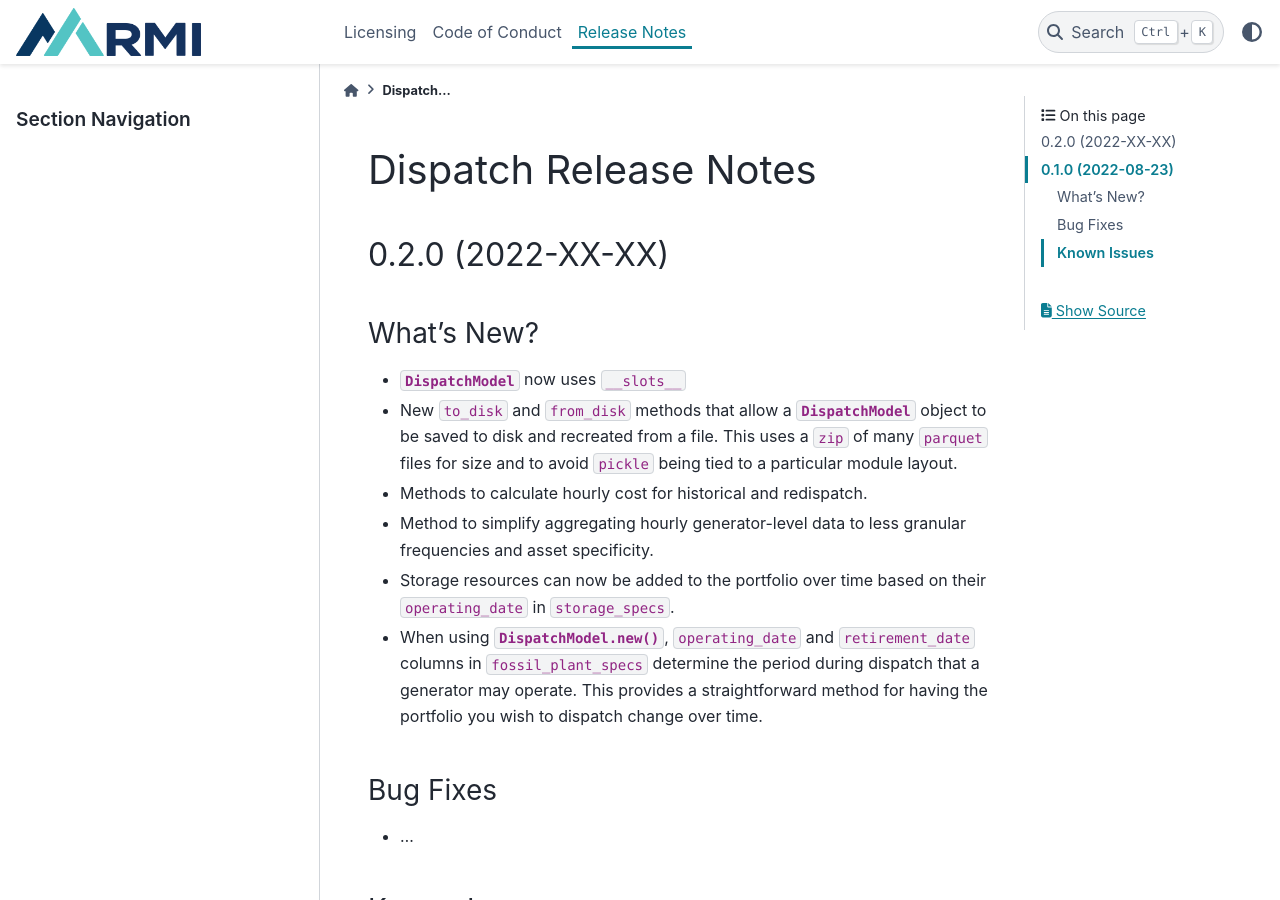
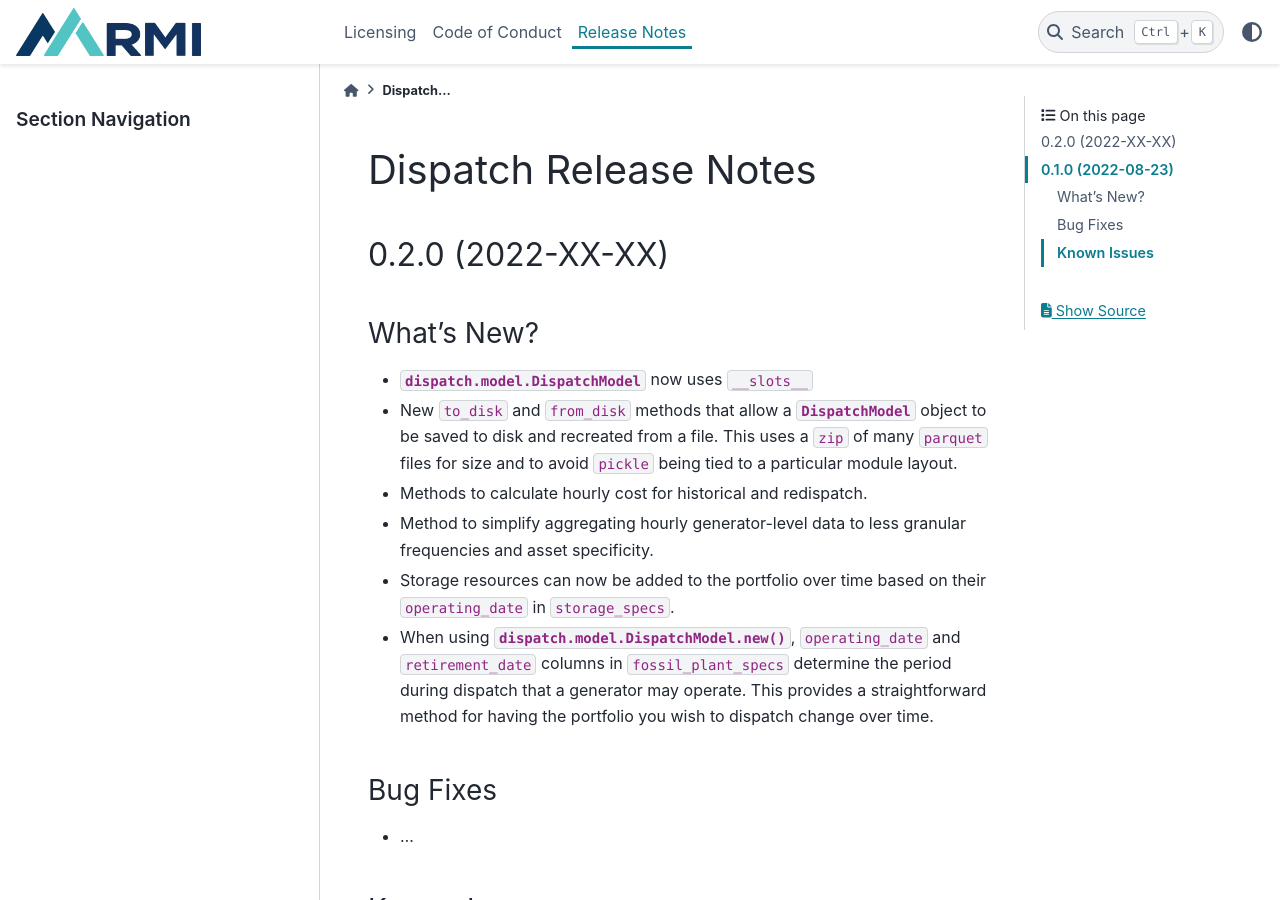
Before and after one commit to RMI/dispatch, a Sphinx documentation site: the page built from docs/release_notes.rst, in a window 1280 px wide and 900 px high. Built offline with Sphinx 7.4.7 and the PyData theme 0.15.4, drawn with Linux system fonts in a browser that asks for light colours; pages that are not in the unit, such as notebooks, are missing from menus.

Commit message:
fixing an autoapi thing

```diff
--- a/docs/release_notes.rst
+++ b/docs/release_notes.rst
@@ -10,9 +10,9 @@ Dispatch Release Notes
 
 What's New?
 ^^^^^^^^^^^
-*   :py:class:`DispatchModel` now uses ``__slots__``
+*   :class:`dispatch.model.DispatchModel` now uses ``__slots__``
 *   New ``to_disk`` and ``from_disk`` methods that allow a
-    :py:class:`DispatchModel` object to be saved to disk and recreated
+    :class:`DispatchModel` object to be saved to disk and recreated
     from a file. This uses a ``zip`` of many ``parquet`` files for size and to avoid
     ``pickle`` being tied to a particular module layout.
 *   Methods to calculate hourly cost for historical and redispatch.
@@ -20,7 +20,7 @@ What's New?
     frequencies and asset specificity.
 *   Storage resources can now be added to the portfolio over time based on their
     ``operating_date`` in ``storage_specs``.
-*   When using :py:meth:`DispatchModel.new`, ``operating_date`` and
+*   When using :meth:`dispatch.model.DispatchModel.new`, ``operating_date`` and
     ``retirement_date`` columns in ``fossil_plant_specs`` determine the period during
     dispatch that a generator may operate. This provides a straightforward method for
     having the portfolio you wish to dispatch change over time.
```
Also changed, not shown: 1 other file.
